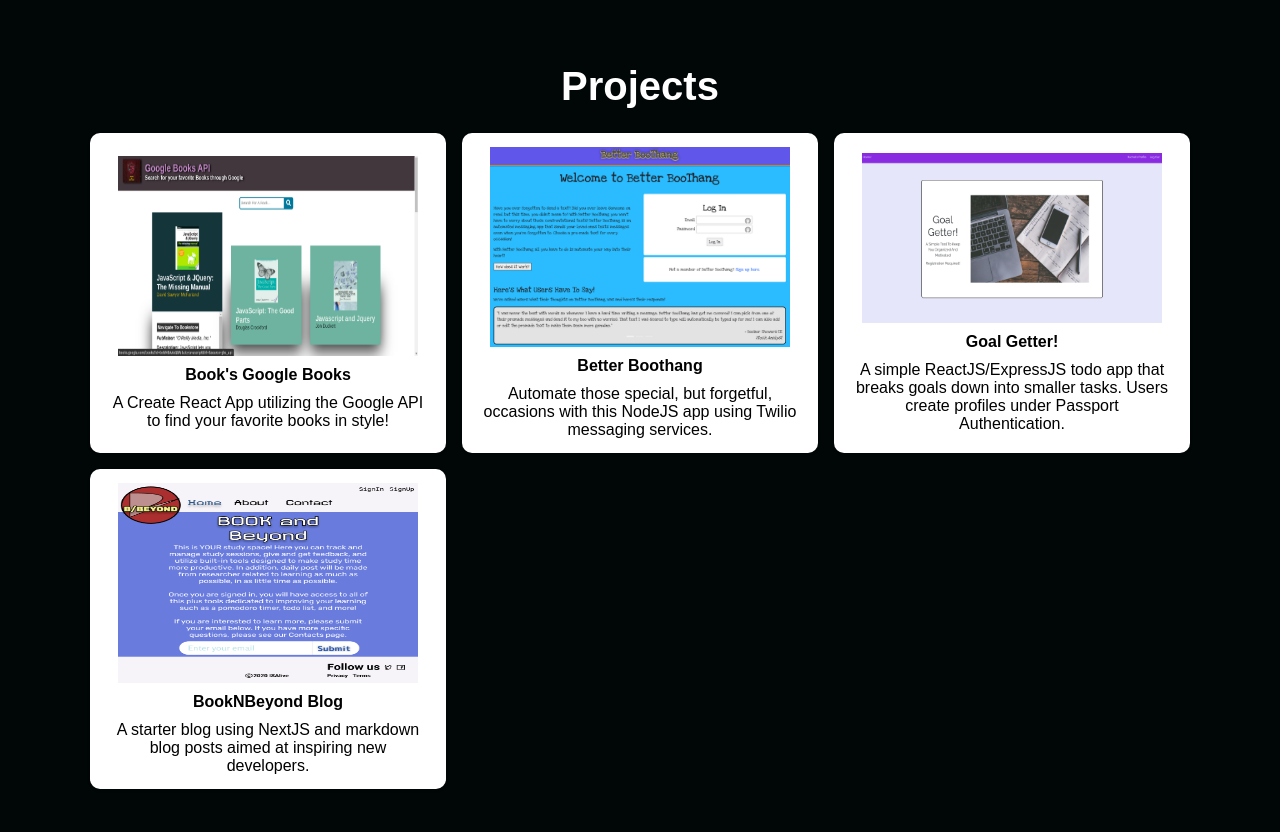
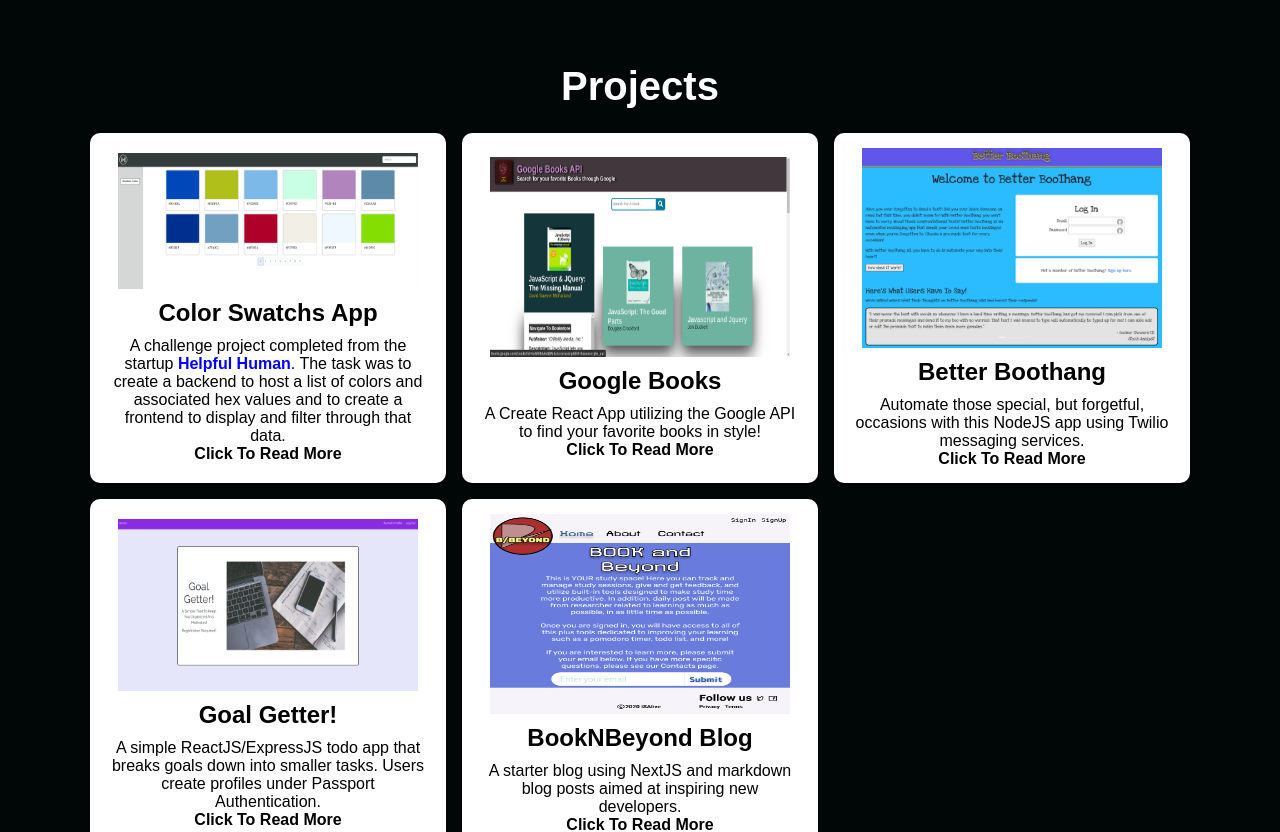
Before and after one commit to bookert921/bookNbeyond, a React (Create React App) app: page / in a window 1280 px wide. Shown: the part 1760-2592 px from the top of the page. Built offline with nearby package versions, Linux system fonts and the light colour scheme; a web font is replaced by a local one.

Commit message:
added project Color Swatch and fixed type on graphQL

```diff
--- a/package.json
+++ b/package.json
@@ -22,7 +22,7 @@
   "scripts": {
     "predeploy": "npm run build",
     "deploy": "gh-pages -d build",
-    "deploy2": "gh-pages -b master -d build",
+    "deploy2": "gh-pages -b gh-pages -d build",
     "start": "react-scripts start",
     "build": "react-scripts build",
     "test": "react-scripts test",
--- a/src/components/AboutSection/index.js
+++ b/src/components/AboutSection/index.js
@@ -54,7 +54,7 @@
                                     Familiar with MongoDB and PostgreSQL.
                                 </HighlightPoints>
                                 <HighlightPoints darkText={darkText}>
-                                    Able to work with REST and GrapQL APIs.
+                                    Able to work with REST and GraphQL APIs.
                                 </HighlightPoints>
                                 <HighlightPoints darkText={darkText}>
                                     Some Python experience.
--- a/src/components/Projects/ProjectsElements.js
+++ b/src/components/Projects/ProjectsElements.js
@@ -36,7 +36,7 @@
     justify-content: center;
     border-radius: 10px;
     padding: 20px;
-    height: 320px;
+    height: 350px;
     box-shadow: 0 1px 3px rgba(0, 0, 0, 0.2);
     transition: all 0.2s ease-in-out;
 
@@ -69,7 +69,7 @@
 `
 
 export const ProjectsH2 = styled.h2`
-    font-size: 1rem;
+    font-size: 1.5rem;
     margin-bottom: 10px;
 `
 
--- a/src/components/Projects/index.js
+++ b/src/components/Projects/index.js
@@ -16,6 +16,7 @@
 import GoalGetter from '../../assets/images/screenshot1.png';
 import BookNBeyond from '../../assets/images/Home.png';
 import GoogleBooksApi from '../../assets/images/GoogleBooksApi.png';
+import ColorSwatches from '../../assets/images/ColorSwatches.png';
 
 const Projects = () => {
     return (
@@ -25,18 +26,35 @@
                 <ProjectsWrapper>
                     <ProjectCardLink
                         target="_blank"
-                        href="https://github.com/bookert921/google-books-search"
-                        aria-label="Book's Google Search App"
+                        href="https://github.com/bookert921/colors-app"
+                        aria-label="Color Swatches App"
                     >
                         <ProjectsCard>
-                            <ProjectsIcon src={GoogleBooksApi} />
-                            <ProjectsH2>Book's Google Books</ProjectsH2>
+                            <ProjectsIcon src={ColorSwatches} />
+                            <ProjectsH2>Color Swatchs App</ProjectsH2>
                             <ProjectsP>
-                                A Create React App utilizing the Google API to find your favorite books in style!
+                                A challenge project completed from the startup <a style={{ fontWeight: 'bold', color: 'blue', textDecoration: 'none' }} href="https://www.helpfulhuman.com/" target="_blank" rel="noreferrer" >Helpful Human</a>. The task was to create a backend to host a list of colors and associated hex values and to create a frontend to display and filter through that data.
+                                <p><strong>Click To Read More</strong></p>
                             </ProjectsP>
                         </ProjectsCard>
                     </ProjectCardLink>
                     <ProjectCardLink
+                        rel="noreferrer"
+                        target="_blank"
+                        href="https://github.com/bookert921/google-books-search"
+                        aria-label="Google Search App"
+                    >
+                        <ProjectsCard>
+                            <ProjectsIcon src={GoogleBooksApi} />
+                            <ProjectsH2>Google Books</ProjectsH2>
+                            <ProjectsP>
+                                A Create React App utilizing the Google API to find your favorite books in style!
+                                <p><strong>Click To Read More</strong></p>
+                            </ProjectsP>
+                        </ProjectsCard>
+                    </ProjectCardLink>
+                    <ProjectCardLink
+                        rel="noreferrer"
                         target="_blank"
                         href="https://github.com/fostimus/better-boothang"
                         aria-label="twilio messaging app"
@@ -46,10 +64,12 @@
                             <ProjectsH2>Better Boothang</ProjectsH2>
                             <ProjectsP>
                                 Automate those special, but forgetful, occasions with this NodeJS app using Twilio messaging services.
+                                <p><strong>Click To Read More</strong></p>
                             </ProjectsP>
                         </ProjectsCard>
                     </ProjectCardLink>
                     <ProjectCardLink
+                        rel="noreferrer"
                         target="_blank"
                         href="https://github.com/enbre/goal-getter-frontend"
                         aria-label="goal app"
@@ -59,10 +79,12 @@
                             <ProjectsH2>Goal Getter!</ProjectsH2>
                             <ProjectsP>
                                 A simple ReactJS/ExpressJS todo app that breaks goals down into smaller tasks. Users create profiles under Passport Authentication.
+                                <p><strong>Click To Read More</strong></p>
                             </ProjectsP>
                         </ProjectsCard>
                     </ProjectCardLink>
                     <ProjectCardLink
+                        rel="noreferrer"
                         target="_blank"
                         href="https://github.com/bookert921/next-reason-app"
                         aria-label="blog"
@@ -72,6 +94,7 @@
                             <ProjectsH2>BookNBeyond Blog</ProjectsH2>
                             <ProjectsP>
                                 A starter blog using NextJS and markdown blog posts aimed at inspiring new developers.
+                                <p><strong>Click To Read More</strong></p>
                             </ProjectsP>
                         </ProjectsCard>
                     </ProjectCardLink>
@@ -81,6 +104,7 @@
                 >
                     Additional projects can be found on my github: &nbsp;
                     <GitHubLink
+                        rel="noreferrer"
                         target="_blank"
                         href="https://github.com/bookert921/"
                         aria-label="github"
```
Also changed, not shown: src/assets/images/ColorSwatches.png (added).
